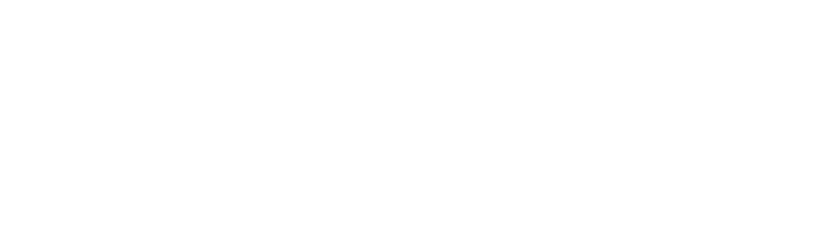
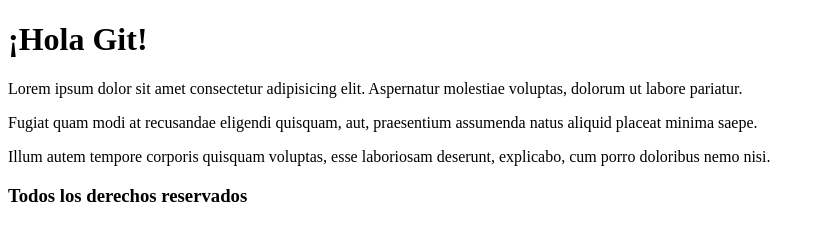
Before and after one commit to sterroso/prueba3, a plain HTML site: page index.html in a window 1280 px wide. Shown: the whole page, without its empty margins (0-820 px from the left). Drawn offline with Linux system fonts and the light colour scheme.

Commit message:
Versión final para entrega

```diff
--- a/index.html
+++ b/index.html
@@ -1,16 +1,30 @@
 <!DOCTYPE html>
 <html lang="en">
+
 <head>
     <meta charset="UTF-8">
     <meta http-equiv="X-UA-Compatible" content="IE=edge">
     <meta name="viewport" content="width=device-width, initial-scale=1.0">
     <title>Repo en Git y GitHub</title>
 </head>
+
 <body>
     <div class="container">
-        <header></header>
-        <main></main>
-        <footer></footer>
+        <header>
+            <h1 class="title">¡Hola Git!</h1>
+        </header>
+        <main>
+            <p>Lorem ipsum dolor sit amet consectetur adipisicing elit. Aspernatur molestiae voluptas, dolorum ut labore
+                pariatur.</p>
+            <p>Fugiat quam modi at recusandae eligendi quisquam, aut, praesentium assumenda natus aliquid placeat minima
+                saepe.</p>
+            <p>Illum autem tempore corporis quisquam voluptas, esse laboriosam deserunt, explicabo, cum porro doloribus
+                nemo nisi.</p>
+        </main>
+        <footer>
+            <h3>Todos los derechos reservados</h3>
+        </footer>
     </div>
 </body>
+
 </html>
```
